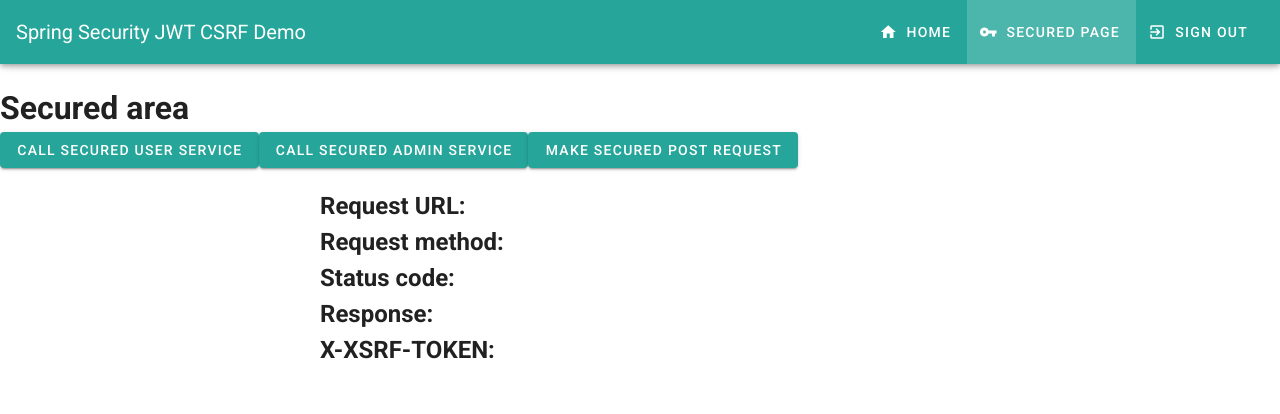
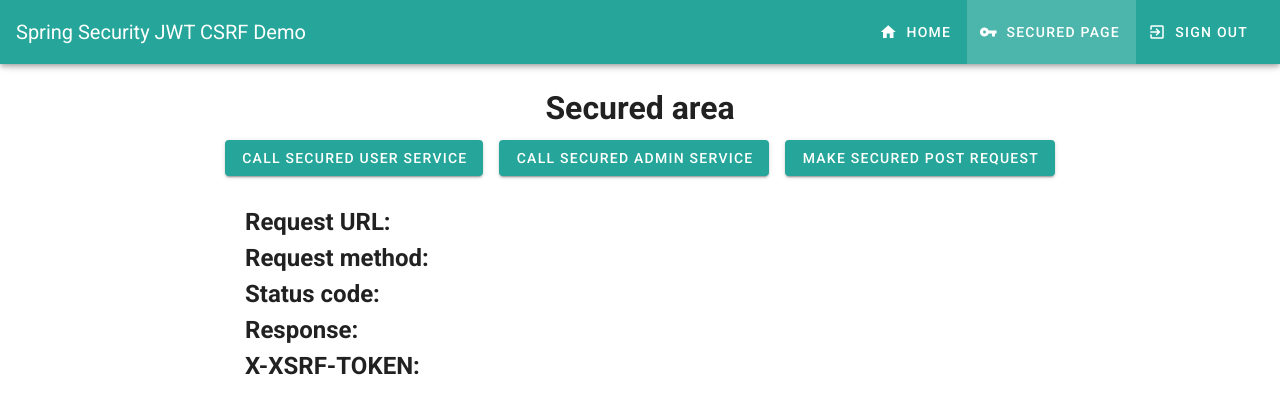
Before and after one commit to alexatiks/spring-security-jwt-csrf, a Vue app in the folder frontend/: page /secured in a window 1280 px wide. Shown: the top 414 px of the page. Built offline with nearby package versions, Linux system fonts and the light colour scheme; sample sign-in values are in the browser's storage.

Commit message:
Fixed lint errors and broken layout

```diff
--- a/frontend/src/App.vue
+++ b/frontend/src/App.vue
@@ -6,29 +6,42 @@
       dark
     >
       <v-toolbar-title>
-        <router-link to="/home" tag="span" style="cursor: pointer">
+        <router-link
+          to="/home"
+          tag="span"
+          style="cursor: pointer"
+        >
           Spring Security JWT CSRF Demo
         </router-link>
       </v-toolbar-title>
-      <v-spacer></v-spacer>
+      <v-spacer />
       <v-toolbar-items class="hidden-xs-only">
         <v-btn
-          text
           v-for="item in menuItems"
           :key="item.title"
-          :to="item.path">
-          <v-icon left>{{ item.icon }}</v-icon>
+          text
+          :to="item.path"
+        >
+          <v-icon left>
+            {{ item.icon }}
+          </v-icon>
           {{ item.title }}
         </v-btn>
-        <v-btn text @click="userSignOut" v-if="isAuthenticated">
-          <v-icon left>exit_to_app</v-icon>
+        <v-btn
+          v-if="isAuthenticated"
+          text
+          @click="userSignOut"
+        >
+          <v-icon left>
+            exit_to_app
+          </v-icon>
           Sign Out
         </v-btn>
       </v-toolbar-items>
     </v-app-bar>
 
     <v-content>
-      <router-view/>
+      <router-view />
     </v-content>
   </v-app>
 </template>
@@ -42,16 +55,6 @@
     return {
       isAuthenticated: false,
     };
-  },
-  created() {
-    this.isAuthenticated = localStorage.getItem('auth');
-    // Use localstorage because isAuthenticated from $store is undefined when event is called
-    EventBus.$on('authenticated', () => {
-      this.isAuthenticated = localStorage.getItem('auth');
-    });
-  },
-  beforeDestroy() {
-    EventBus.$off('authenticated');
   },
   computed: {
     menuItems() {
@@ -67,6 +70,16 @@
       ];
     },
   },
+  created() {
+    this.isAuthenticated = localStorage.getItem('auth');
+    // Use localstorage because isAuthenticated from $store is undefined when event is called
+    EventBus.$on('authenticated', () => {
+      this.isAuthenticated = localStorage.getItem('auth');
+    });
+  },
+  beforeDestroy() {
+    EventBus.$off('authenticated');
+  },
   methods: {
     userSignOut() {
       this.$store.dispatch('userSignOut');
--- a/frontend/src/components/Secured.vue
+++ b/frontend/src/components/Secured.vue
@@ -1,10 +1,16 @@
 <template>
-  <v-layout column>
-    <v-flex xs12 class="text-xs-center" mt-5>
+  <v-container>
+    <v-layout row>
+      <v-flex
+        xs12
+        class="text-center"
+        mt-5
+      >
         <h1>Secured area</h1>
         <v-btn
           dark
           color="teal lighten-1"
+          class="ma-2"
           @click="getSecuredUserInformation"
         >
           Call secured user service
@@ -12,6 +18,7 @@
         <v-btn
           dark
           color="teal lighten-1"
+          class="ma-2"
           @click="getSecuredAdminInformation"
         >
           Call secured admin service
@@ -19,20 +26,27 @@
         <v-btn
           dark
           color="teal lighten-1"
+          class="ma-2"
           @click="postData"
         >
           Make secured POST request
         </v-btn>
       </v-flex>
 
-    <v-flex xs8 offset-xs3 class="text-xs-left" mt-5>
-      <h2>Request URL: {{responseObj.url}}</h2>
-      <h2>Request method: {{responseObj.method}}</h2>
-      <h2>Status code: {{responseObj.statusCode}}</h2>
-      <h2>Response: {{responseObj.msg}}</h2>
-      <h2>X-XSRF-TOKEN: {{responseObj.xsrfToken}}</h2>
+      <v-flex
+        xs8
+        offset-xs2
+        class="text-left"
+        mt-5
+      >
+        <h2>Request URL: {{ responseObj.url }}</h2>
+        <h2>Request method: {{ responseObj.method }}</h2>
+        <h2>Status code: {{ responseObj.statusCode }}</h2>
+        <h2>Response: {{ responseObj.msg }}</h2>
+        <h2>X-XSRF-TOKEN: {{ responseObj.xsrfToken }}</h2>
       </v-flex>
     </v-layout>
+  </v-container>
 </template>
 
 <script>
--- a/frontend/src/components/SignIn.vue
+++ b/frontend/src/components/SignIn.vue
@@ -1,36 +1,54 @@
 <template>
   <v-container>
     <v-layout row>
-    <v-flex xs12 class="text-center" mt-5>
+      <v-flex
+        xs12
+        class="text-center"
+        mt-5
+      >
         <h3>Sign In</h3>
       </v-flex>
-    <v-flex xs12 sm6 offset-sm3 mt-3>
+      <v-flex
+        xs12
+        sm6
+        offset-sm3
+        mt-3
+      >
         <form @submit.prevent="userSignIn">
           <v-layout column>
             <v-flex>
-            <v-alert type="error" dismissible v-model="alert">
+              <v-alert
+                v-model="alert"
+                type="error"
+                dismissible
+              >
                 {{ error }}
               </v-alert>
             </v-flex>
             <v-flex>
               <v-text-field
+                id="username"
+                v-model="username"
                 name="username"
                 label="Username"
-              id="username"
                 type="text"
-              v-model="username"
-              required></v-text-field>
+                required
+              />
             </v-flex>
             <v-flex>
               <v-text-field
+                id="password"
+                v-model="password"
                 name="password"
                 label="Password"
-              id="password"
                 type="password"
-              v-model="password"
-              required></v-text-field>
+                required
+              />
             </v-flex>
-          <v-flex class="text-xs-center" mt-5>
+            <v-flex
+              class="text-center"
+              mt-5
+            >
               <v-btn
                 type="submit"
                 :disabled="loading"
@@ -84,8 +102,3 @@
   },
 };
 </script>
-
-
-<style scoped>
-
-</style>
--- a/frontend/src/main.js
+++ b/frontend/src/main.js
@@ -10,11 +10,6 @@
 // Setting up Axios on Vue Instance, for use via this.$axios
 Vue.prototype.$axios = axios;
 Vue.config.productionTip = false;
-// Vue.use(Vuetify, {
-//   theme: {
-//     primary: 'teal'
-//   }
-// })
 
 axios.interceptors.response.use((response) => Promise.resolve(response),
   (error) => {
```
Also changed, not shown: frontend/src/components/Home.vue (+9 -2 lines), frontend/src/components/NotFound.vue (+8 -1 lines). Lines whose indentation alone changed are shown as unchanged.
